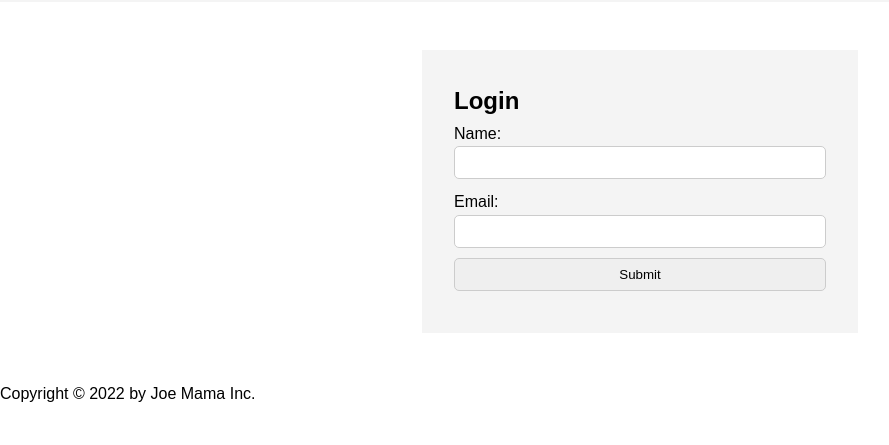
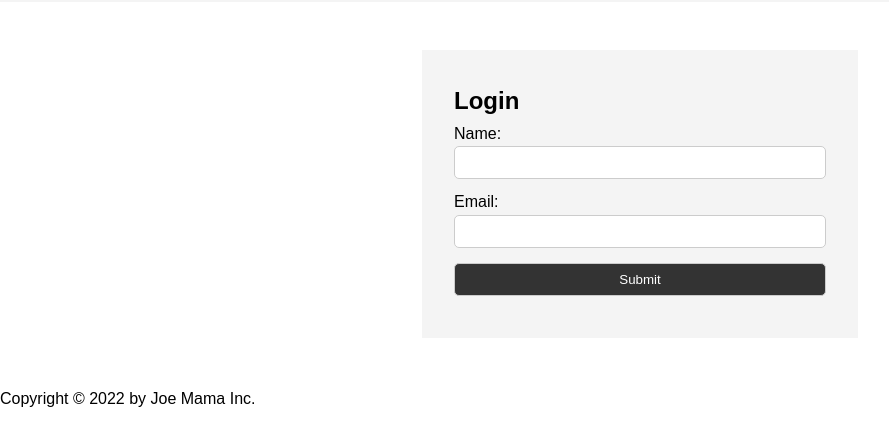
Before and after one commit to 6dlc/JavaScript-Dump, a plain HTML site: page Index/index.html in a window 1280 px wide. Shown: the part 81-526 px from the top of the page, without its empty margins (0-889 px from the left). Drawn offline with Linux system fonts and the light colour scheme.

Commit message:
Changed button classes to fix CSS bug

```diff
--- a/Index/index.html
+++ b/Index/index.html
@@ -25,7 +25,7 @@
                     <input type="email" id="email">
                 </div>
             </div>
-            <input type="button" type="submit" value="Submit">
+            <input class="button" type="submit" value="Submit">
         </form>
 
         <ul id="users"></ul>
--- a/Index/indexStylesheet.css
+++ b/Index/indexStylesheet.css
@@ -40,17 +40,17 @@ header {
     border-radius: 5px;
     border: 1px solid #ccc;
 }
-.btn {
+.button {
     display: block;
     width: 100%;
     padding: 10px 15px;
     border: 0;
-    background: #333;
+    background-color: #333;
     color: #fff;
     border-radius: 5px;
     margin: 5px 0;
 }
-.btn:hover {
+.button:hover {
     background: #444;
 }
 .bg-dark {
```
